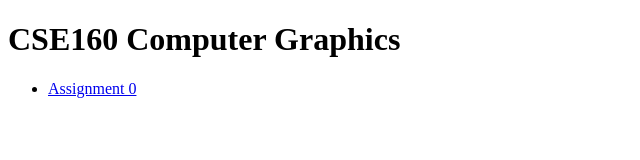
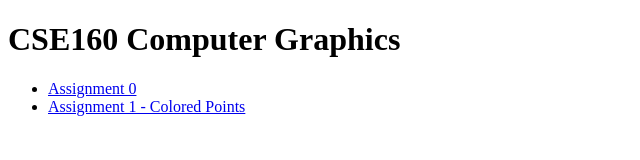
Before and after one commit to saronieeee/Computer-Graphics, a plain HTML site: page index.html in a window 1280 px wide. Shown: the whole page, without its empty margins (0-640 px from the left). Drawn offline with Linux system fonts and the light colour scheme.

Commit message:
add asgn1 to github pages

```diff
--- a/index.html
+++ b/index.html
@@ -8,6 +8,7 @@
   <h1>CSE160 Computer Graphics</h1>
   <ul>
     <li><a href="./asgn0/asg0.html">Assignment 0</a></li>
+    <li><a href="./asgn1/ColoredPoints.html">Assignment 1 - Colored Points</a></li>
   </ul>
 </body>
 </html>
```
Also changed, not shown: 1 other file.
